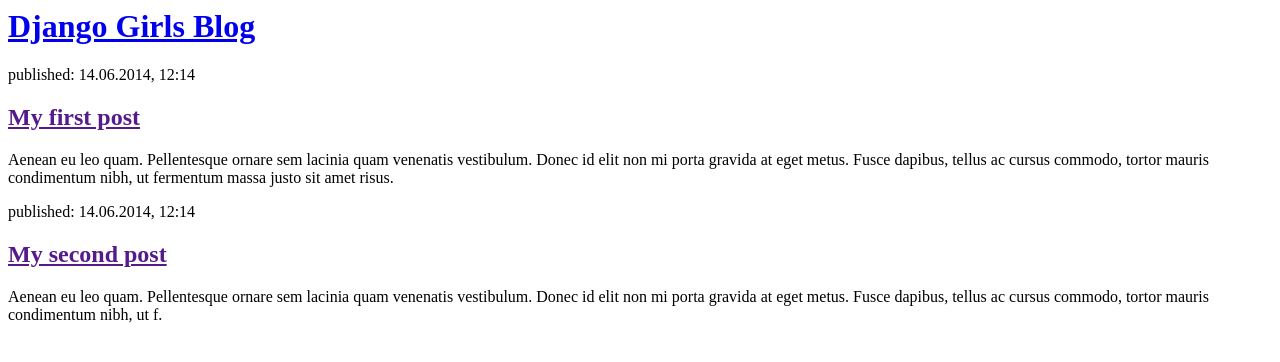
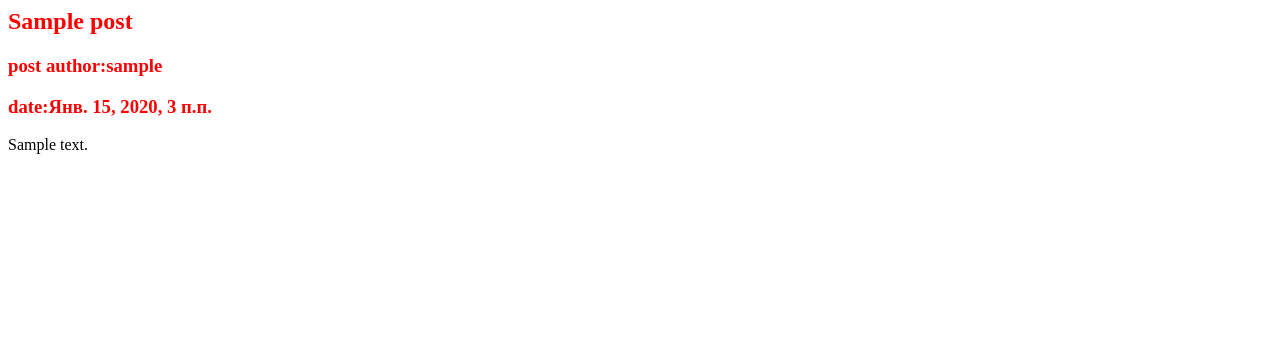
Before and after one commit to EugeneIllarionov/django-pet-project_1, a Django app: page / in a window 1280 px wide. Shown: the top 362 px of the page. Run offline with Django 3.2, Linux system fonts and the light colour scheme; tables that the repository leaves empty hold one stand-in row (values such as "Sample post").

Commit message:
Added views to create/edit blog post inside the site.

```diff
--- /dev/null
+++ b/blog/static/css/style.css
@@ -0,0 +1,3 @@
+h1,h2,h3{
+    color:red;
+}
--- /dev/null
+++ b/blog/templates/base.html
@@ -0,0 +1,23 @@
+{% load static %}
+<html>
+    <head>
+        <title>Django Girls blog</title>
+        <link rel="stylesheet" href="{% static 'css/style.css' %}">
+    </head>
+<body>
+    <div class="page-header">
+        <h1>{% if user.is_authenticated %}
+    <a href="{% url 'post_new' %}" class="top-menu"><span class="glyphicon glyphicon-plus"></span></a>
+{% endif %}
+</h1>
+    </div>
+    <div class="content container">
+        <div class="row">
+            <div class="col-md-8">
+            {% block content %}
+            {% endblock %}
+            </div>
+        </div>
+    </div>
+</body>
+</html>
--- a/blog/templates/post_list.html
+++ b/blog/templates/post_list.html
@@ -1,22 +1,14 @@
-<html>
-    <head>
-        <title>Django Girls blog</title>
-    </head>
-    <body>
+{% extends 'base.html' %}
+
+{% block content %}
+{% for post in posts %}
         <div>
-            <h1><a href="/">Django Girls Blog</a></h1>
+            <h2>
+        {{ post.title }}
+            </h2>
+            <h3>post author:{{ post.author }}</h3>
+            <h3>date:{{ post.pub_date }}</h3>
+            <p>{{ post.text }}</p>
         </div>
-
-        <div>
-            <p>published: 14.06.2014, 12:14</p>
-            <h2><a href="">My first post</a></h2>
-            <p>Aenean eu leo quam. Pellentesque ornare sem lacinia quam venenatis vestibulum. Donec id elit non mi porta gravida at eget metus. Fusce dapibus, tellus ac cursus commodo, tortor mauris condimentum nibh, ut fermentum massa justo sit amet risus.</p>
-        </div>
-
-        <div>
-            <p>published: 14.06.2014, 12:14</p>
-            <h2><a href="">My second post</a></h2>
-            <p>Aenean eu leo quam. Pellentesque ornare sem lacinia quam venenatis vestibulum. Donec id elit non mi porta gravida at eget metus. Fusce dapibus, tellus ac cursus commodo, tortor mauris condimentum nibh, ut f.</p>
-        </div>
-    </body>
-</html>
+        {% endfor %}
+{% endblock %}
--- a/blog/urls.py
+++ b/blog/urls.py
@@ -3,4 +3,10 @@
 
 urlpatterns = [
     path('', views.post_list, name='post_list'),
+    path('post/new/', views.post_new, name='post_new'),
+    path('post/<int:pk>/edit/', views.post_edit, name='post_edit'),
+    path('post/<int:pk>/', views.post_detail, name='post_detail'),
+
+
+
 ]
--- a/blog/views.py
+++ b/blog/views.py
@@ -1,10 +1,50 @@
 from django.http import HttpResponse
-from django.shortcuts import render
+from django.shortcuts import render, get_object_or_404, redirect
+from django.utils import timezone
 
-# Create your views here.
-
+from .models import Post
+from .forms import PostForm
 
 
 def post_list(request):
-    # return HttpResponse('Hellow world')
-    return render(request, 'post_list.html', {})
+    posts = Post.objects.all().order_by('pub_date')
+    page_number = len(posts)//10 + 1
+    posts = posts[:10]
+
+    return render(request, 'post_list.html', {'posts': posts,
+                                              'page_number': page_number})
+
+
+def post_detail(request, pk):
+    # return HttpResponse('asdasdasd')
+    post = get_object_or_404(Post, pk=pk)
+    return render(request, 'post_detail.html', {'post': post})
+
+
+def post_new(request):
+    if request.method == "POST":
+        form = PostForm(request.POST)
+        if form.is_valid():
+            post = form.save(commit=False)
+            post.author = request.user
+            post.published_date = timezone.now()
+            post.save()
+            return redirect('post_detail', pk=post.pk)
+    else:
+        form = PostForm()
+        return render(request, 'post_edit.html', {'form': form})
+
+
+def post_edit(request, pk):
+    post = get_object_or_404(Post, pk=pk)
+    if request.method == "POST":
+        form = PostForm(request.POST, instance=post)
+        if form.is_valid():
+            post = form.save(commit=False)
+            post.author = request.user
+            post.published_date = timezone.now()
+            post.save()
+            return redirect('post_detail', pk=post.pk)
+    else:
+        form = PostForm(instance=post)
+        return render(request, 'post_edit.html', {'form': form})
```
Also changed, not shown: blog/forms.py (added, +9 -0 lines), blog/templates/post_detail.html (added, +14 -0 lines), blog/templates/post_edit.html (added, +16 -0 lines).
